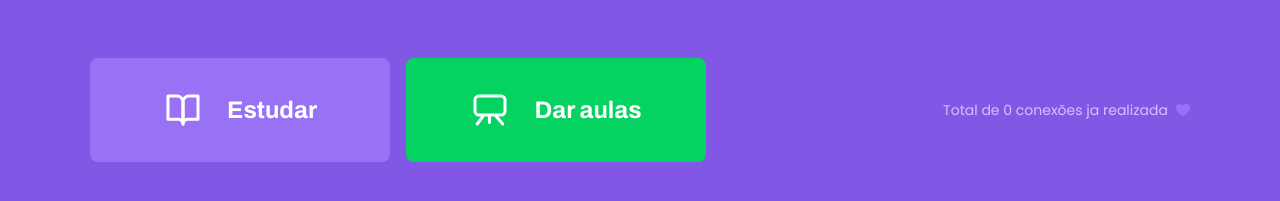
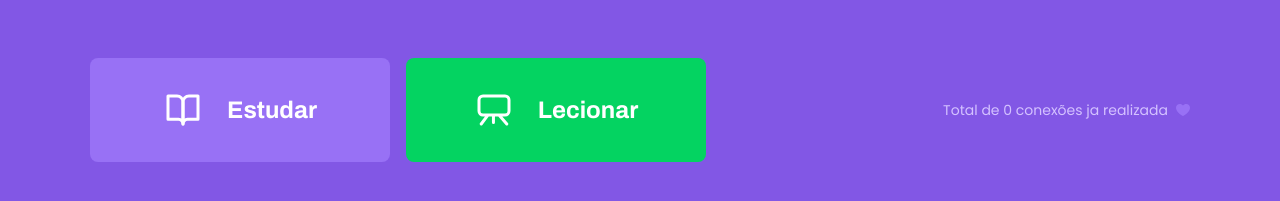
Before and after one commit to Apolinario-Manuel/proffyfront, a React (Create React App) app: page / in a window 1280 px wide. Shown: the part 465-666 px from the top of the page. Built offline with nearby package versions, Linux system fonts and the light colour scheme; no server answers; the HTML template or start-up script is replaced by a standard one.

Commit message:
Update index.tsx

```diff
--- a/src/pages/Landing/index.tsx
+++ b/src/pages/Landing/index.tsx
@@ -45,7 +45,7 @@ function Landing() {
 
           <Link to="/give-classes" className="give-classes">
             <img src={giveClassesIcon} alt="Lecionar"/>
-            Dar aulas
+            Lecionar
           </Link>
         </div>
 
```
